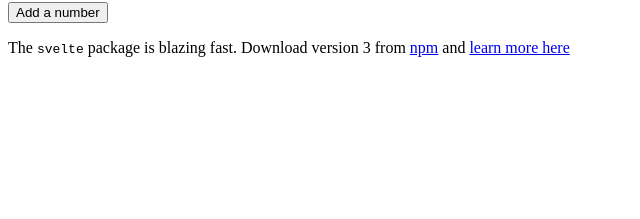
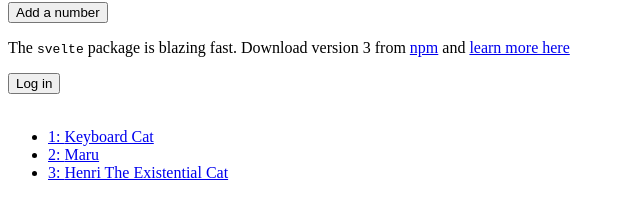
Before and after one commit to aaronbading/learn_svelte, a SvelteKit app in the folder svelte_tutorial/: page / in a window 1280 px wide. Shown: the part 571-790 px from the top of the page, without its empty margins (0-640 px from the left). Built offline with nearby package versions, Linux system fonts and the light colour scheme.

Commit message:
started the logic section

```diff
--- a/svelte_tutorial/src/routes/+page.svelte
+++ b/svelte_tutorial/src/routes/+page.svelte
@@ -3,6 +3,7 @@
     import Button from './Button.svelte';
     import AddNumberButton from './AddNumberButton.svelte';
     import Info from './Info.svelte';
+    import Logic from './Logic.svelte';
 
     const pkg = {
 		name: 'svelte',
@@ -38,3 +39,4 @@
 
 <!-- <Info name={pkg.name} version={pkg.version} speed={pkg.speed} website={pkg.website}/>  this is equivalent to the below line -->
 <Info {...pkg}/>
+<Logic/>
--- /dev/null
+++ b/svelte_tutorial/src/routes/Logic.svelte
@@ -0,0 +1,35 @@
+<script>
+	let user = { loggedIn: false };
+
+	function toggle() {
+		user.loggedIn = !user.loggedIn;
+	}
+
+
+    let cats = [
+		{ id: 'J---aiyznGQ', name: 'Keyboard Cat' },
+		{ id: 'z_AbfPXTKms', name: 'Maru' },
+		{ id: 'OUtn3pvWmpg', name: 'Henri The Existential Cat' }
+	];
+
+
+</script>
+
+{#if user.loggedIn}
+	<button on:click={toggle}>
+		Log out
+	</button>
+{:else}
+	<button on:click={toggle}>
+		Log in
+	</button>
+{/if}
+
+<br><br>
+<ul>
+	{#each cats as cat, i}
+	<li><a target="_blank" href="https://www.youtube.com/watch?v={cat.id}" rel="noreferrer">
+		{i + 1}: {cat.name}
+	</a></li>
+    {/each}
+</ul>
```
